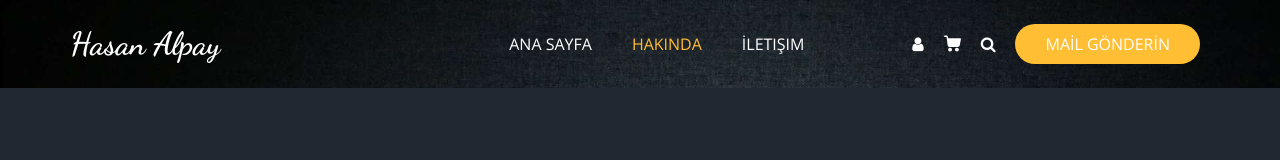
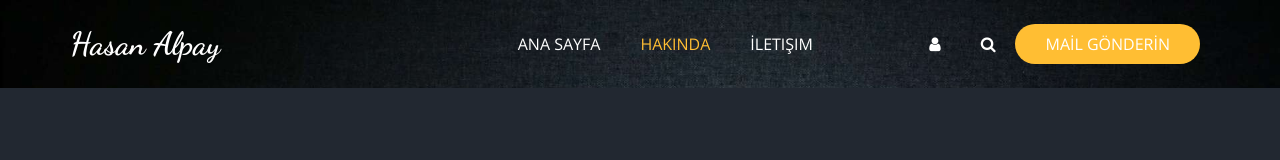
Before and after one commit to hasanalpay/blogsitem, a plain HTML site: page about.html in a window 1280 px wide. Shown: the top 160 px of the page. Drawn offline with nearby package versions, Linux system fonts and the light colour scheme; some packages are replaced by stand-ins of ours.

Commit message:
about.html

```diff
--- a/about.html
+++ b/about.html
@@ -72,7 +72,7 @@
                 <i class="fa fa-user" aria-hidden="true"></i>
               </a>
               <a class="cart_link" href="#">
-                <svg version="1.1" id="Capa_1" xmlns="http://www.w3.org/2000/svg" xmlns:xlink="http://www.w3.org/1999/xlink" x="0px" y="0px" viewBox="0 0 456.029 456.029" style="enable-background:new 0 0 456.029 456.029;" xml:space="preserve">
+               <!-- <svg version="1.1" id="Capa_1" xmlns="http://www.w3.org/2000/svg" xmlns:xlink="http://www.w3.org/1999/xlink" x="0px" y="0px" viewBox="0 0 456.029 456.029" style="enable-background:new 0 0 456.029 456.029;" xml:space="preserve">-->
                   <g>
                     <g>
                       <path d="M345.6,338.862c-29.184,0-53.248,23.552-53.248,53.248c0,29.184,23.552,53.248,53.248,53.248
```
